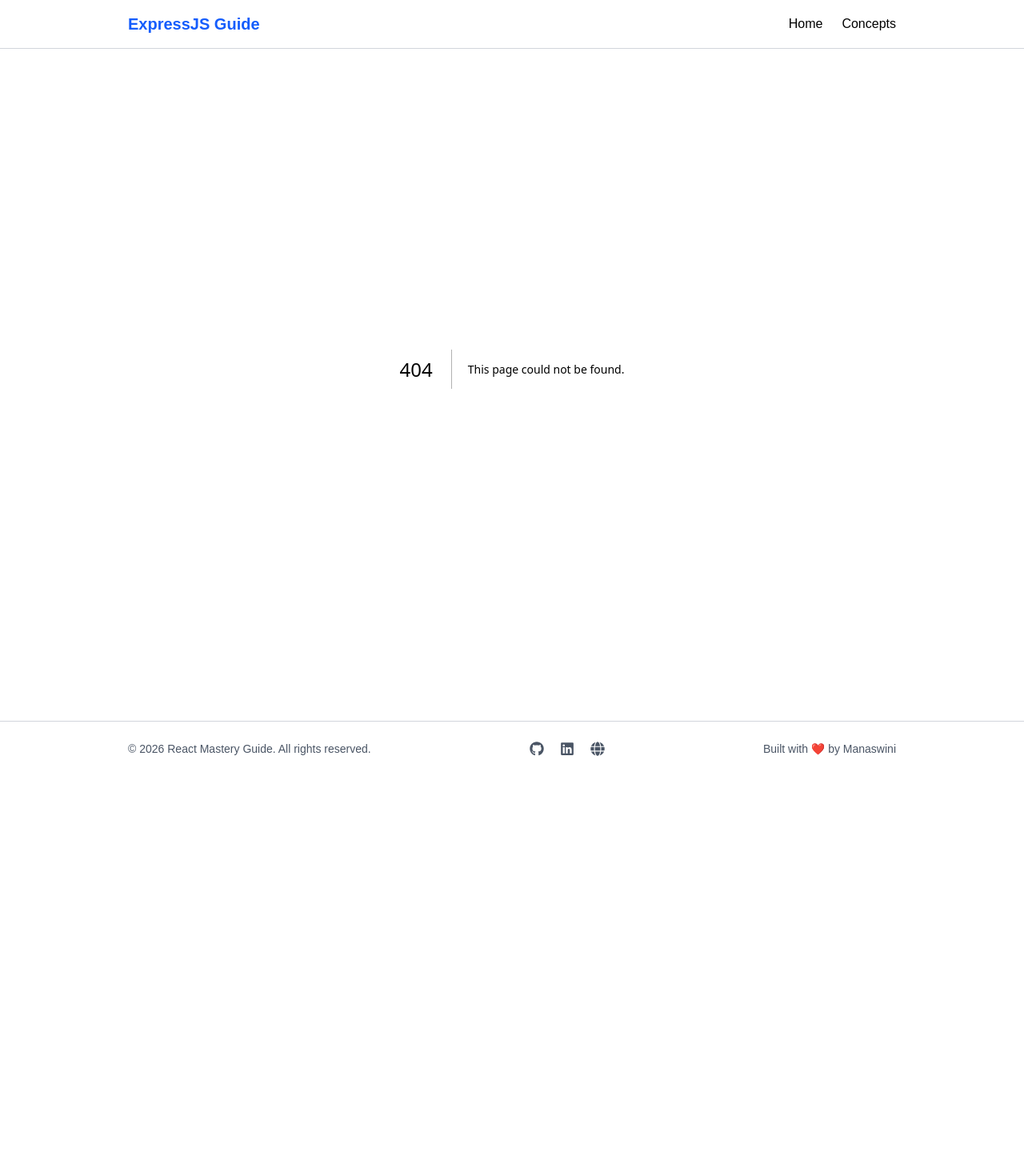
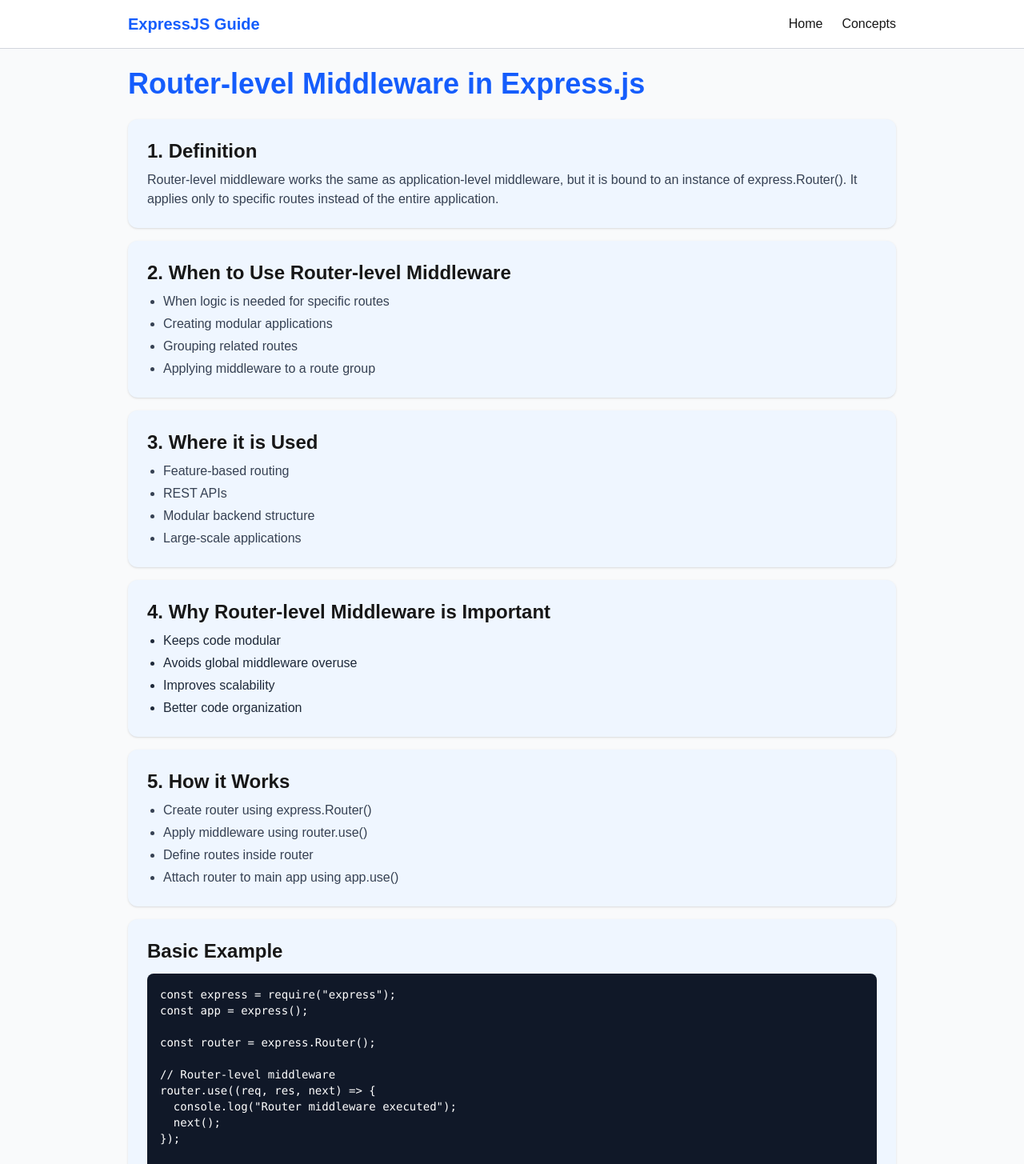
Before and after one commit to Monisasmal/ExpressJS-Concept, a Next.js app: page /concepts/RouterLevelMiddleware in a window 1280 px wide. Before the commit this address had no page. Shown: the top 1455 px of the page at 80% size. Before the commit the page ends 970 px from the top, so only its background shows below. Built offline with nearby package versions, Linux system fonts and the light colour scheme.

Commit message:
first commit

```diff
--- /dev/null
+++ b/src/app/concepts/RouterLevelMiddleware/page.tsx
@@ -0,0 +1,182 @@
+export default function RouterLevelMiddleware() {
+  return (
+    <div className="bg-gray-50 min-h-screen">
+
+      {/* Container */}
+      <div className="w-full max-w-5xl mx-auto px-4 sm:px-6 lg:px-8 py-6">
+
+        {/* Header */}
+        <h1 className="text-2xl sm:text-3xl md:text-4xl font-bold text-blue-600 mb-6">
+          Router-level Middleware in Express.js
+        </h1>
+
+        {/* Card Wrapper */}
+        <div className="space-y-4">
+
+          {/* Definition */}
+          <section className="bg-blue-50 shadow-sm rounded-xl p-4 sm:p-6">
+            <h2 className="text-lg sm:text-xl md:text-2xl font-semibold mb-2">
+              1. Definition
+            </h2>
+            <p className="text-sm sm:text-base text-gray-700">
+              Router-level middleware works the same as application-level middleware,
+              but it is bound to an instance of express.Router(). It applies only to
+              specific routes instead of the entire application.
+            </p>
+          </section>
+
+          {/* When */}
+          <section className="bg-blue-50 shadow-sm rounded-xl p-4 sm:p-6">
+            <h2 className="text-lg sm:text-xl md:text-2xl font-semibold mb-2">
+              2. When to Use Router-level Middleware
+            </h2>
+            <ul className="list-disc ml-5 text-sm sm:text-base text-gray-700 space-y-1">
+              <li>When logic is needed for specific routes</li>
+              <li>Creating modular applications</li>
+              <li>Grouping related routes</li>
+              <li>Applying middleware to a route group</li>
+            </ul>
+          </section>
+
+          {/* Where */}
+          <section className="bg-blue-50 shadow-sm rounded-xl p-4 sm:p-6">
+            <h2 className="text-lg sm:text-xl md:text-2xl font-semibold mb-2">
+              3. Where it is Used
+            </h2>
+            <ul className="list-disc ml-5 text-sm sm:text-base text-gray-700 space-y-1">
+              <li>Feature-based routing</li>
+              <li>REST APIs</li>
+              <li>Modular backend structure</li>
+              <li>Large-scale applications</li>
+            </ul>
+          </section>
+
+          {/* Why */}
+          <section className="bg-blue-50 shadow-sm rounded-xl p-4 sm:p-6">
+            <h2 className="text-lg sm:text-xl md:text-2xl font-semibold mb-2">
+              4. Why Router-level Middleware is Important
+            </h2>
+            <ul className="list-disc ml-5 text-sm sm:text-base text-gray-800 space-y-1">
+              <li>Keeps code modular</li>
+              <li>Avoids global middleware overuse</li>
+              <li>Improves scalability</li>
+              <li>Better code organization</li>
+            </ul>
+          </section>
+
+          {/* How */}
+          <section className="bg-blue-50 shadow-sm rounded-xl p-4 sm:p-6">
+            <h2 className="text-lg sm:text-xl md:text-2xl font-semibold mb-2">
+              5. How it Works
+            </h2>
+            <ul className="list-disc ml-5 text-sm sm:text-base text-gray-700 space-y-1">
+              <li>Create router using express.Router()</li>
+              <li>Apply middleware using router.use()</li>
+              <li>Define routes inside router</li>
+              <li>Attach router to main app using app.use()</li>
+            </ul>
+          </section>
+
+          {/* Code */}
+          <section className="bg-blue-50 shadow-sm rounded-xl p-4 sm:p-6">
+            <h2 className="text-lg sm:text-xl md:text-2xl font-semibold mb-3">
+              Basic Example
+            </h2>
+
+            <pre className="bg-gray-900 text-white p-3 sm:p-4 rounded-lg overflow-x-auto text-xs sm:text-sm">
+{`const express = require("express");
+const app = express();
+
+const router = express.Router();
+
+// Router-level middleware
+router.use((req, res, next) => {
+  console.log("Router middleware executed");
+  next();
+});
+
+router.get("/", (req, res) => {
+  res.send("User Home");
+});
+
+app.use("/user", router);
+
+app.listen(3000);`}
+            </pre>
+          </section>
+
+          {/* Real Example */}
+          <section className="bg-blue-50 shadow-sm rounded-xl p-4 sm:p-6">
+            <h2 className="text-lg sm:text-xl md:text-2xl font-semibold mb-3">
+              Real Example
+            </h2>
+
+            <pre className="bg-gray-900 text-white p-3 sm:p-4 rounded-lg overflow-x-auto text-xs sm:text-sm">
+{`const express = require("express");
+const app = express();
+
+const adminRouter = express.Router();
+
+// Auth middleware only for admin routes
+adminRouter.use((req, res, next) => {
+  const isAdmin = true;
+
+  if (isAdmin) {
+    next();
+  } else {
+    res.status(403).send("Access Denied");
+  }
+});
+
+adminRouter.get("/dashboard", (req, res) => {
+  res.send("Admin Dashboard");
+});
+
+app.use("/admin", adminRouter);
+
+app.listen(3000);`}
+            </pre>
+          </section>
+
+          {/* Advantages */}
+          <section className="bg-blue-50 shadow-sm rounded-xl p-4 sm:p-6">
+            <h2 className="text-lg sm:text-xl md:text-2xl font-semibold mb-2">
+              7. Advantages
+            </h2>
+            <ul className="list-disc ml-5 text-sm sm:text-base text-gray-700 space-y-1">
+              <li>Modular routing</li>
+              <li>Better separation of concerns</li>
+              <li>Reusable route groups</li>
+              <li>Scalable architecture</li>
+            </ul>
+          </section>
+
+          {/* Disadvantages */}
+          <section className="bg-blue-50 shadow-sm rounded-xl p-4 sm:p-6">
+            <h2 className="text-lg sm:text-xl md:text-2xl font-semibold mb-2">
+              8. Disadvantages
+            </h2>
+            <ul className="list-disc ml-5 text-sm sm:text-base text-gray-700 space-y-1">
+              <li>Requires proper structure</li>
+              <li>Can be confusing for beginners</li>
+            </ul>
+          </section>
+
+          {/* Interview */}
+          <section className="bg-blue-50 shadow-sm rounded-xl p-4 sm:p-6">
+            <h2 className="text-lg sm:text-xl md:text-2xl font-semibold mb-2">
+              Interview Points
+            </h2>
+            <ul className="list-disc ml-5 text-sm sm:text-base text-gray-900 space-y-1">
+              <li>Uses express.Router()</li>
+              <li>Applies to specific routes</li>
+              <li>Mounted using app.use()</li>
+              <li>Helps modularize app</li>
+            </ul>
+          </section>
+
+        </div>
+      </div>
+    </div>
+  );
+}
--- a/src/app/concepts/page.tsx
+++ b/src/app/concepts/page.tsx
@@ -17,6 +17,7 @@ const concept = [
      {name: "How to Send Status Codes in Express.js?", path:"/concepts/StatusCodes"},
      {name: "Types of middleware in Express?", path:"/concepts/TypesOfMiddleware"},
      {name: "What is Application-level middleware.", path:"/concepts/ApplicationLevelMiddleware"},
+     {name: "What is Router level middleware.", path:"/concepts/RouterLevelMiddleware"},
 ];
 
 export default function Concepts(){
```
